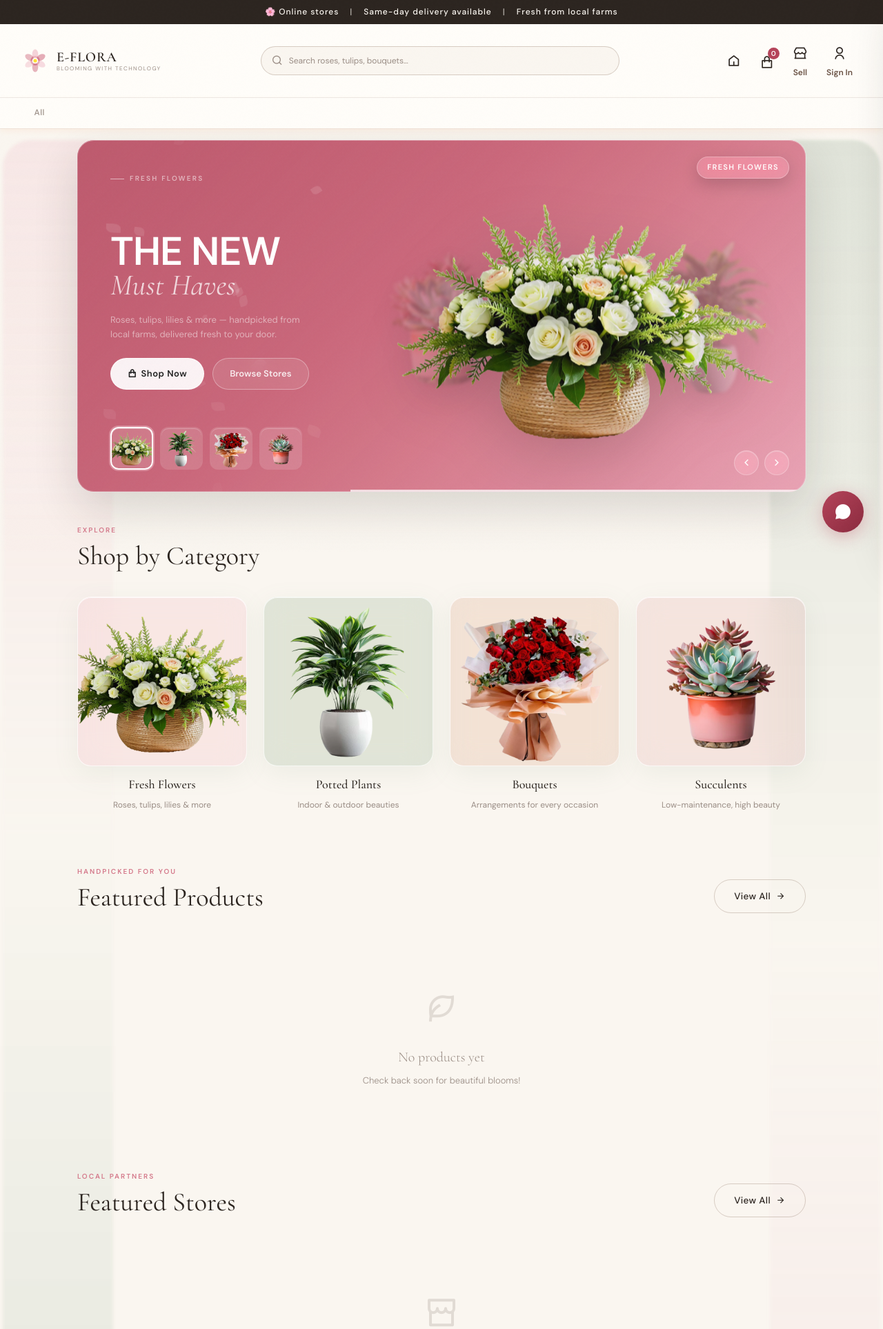
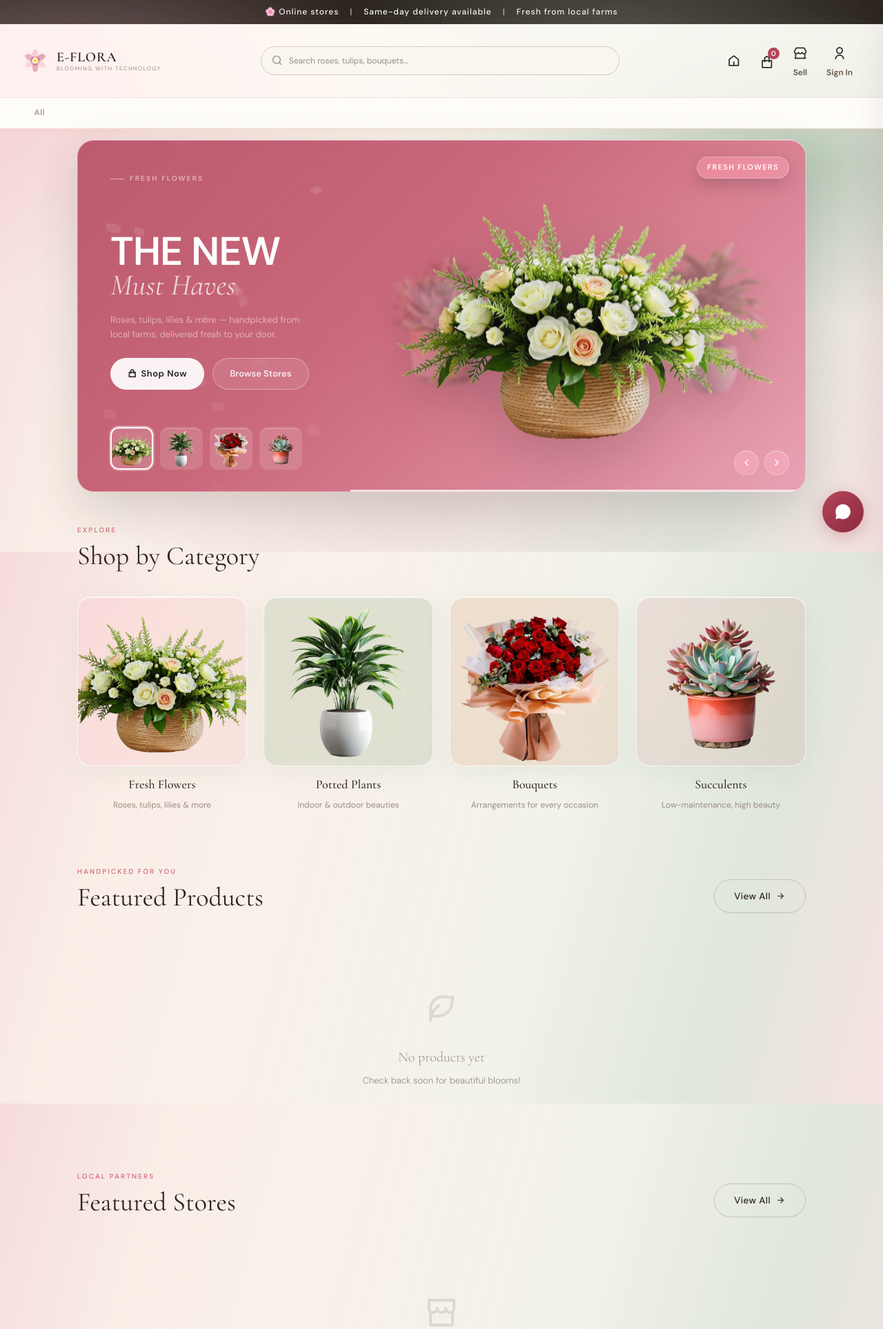
Before and after one commit to SeanGT01/eflora-system, a Flask app: page / in a window 1280 px wide. Shown: the top 1927 px of the page at 69% size. Run offline with Flask 3, Linux system fonts and the light colour scheme; some libraries are stand-ins or nearby versions; some web fonts are replaced.

Commit message:
glass UX fx

```diff
--- a/app/templates/index.html
+++ b/app/templates/index.html
@@ -5,46 +5,55 @@
 
 {% block extra_css %}
 <style>
-    /* ─── Landing atmosphere: soft side color + glass (no floral images) ─── */
+    /* ─── Landing atmosphere: full-bleed soft color (no white middle strip) ─── */
+    body:has(.landing-atmosphere) {
+        background:
+            linear-gradient(
+                105deg,
+                rgba(242, 196, 206, 0.55) 0%,
+                rgba(250, 230, 220, 0.45) 18%,
+                rgba(245, 236, 228, 0.55) 38%,
+                rgba(232, 238, 228, 0.5) 62%,
+                rgba(196, 214, 198, 0.48) 82%,
+                rgba(242, 196, 206, 0.4) 100%
+            ),
+            var(--cream);
+        background-attachment: fixed;
+    }
+
+    body:has(.landing-atmosphere)::after {
+        content: '';
+        position: fixed;
+        inset: 0;
+        pointer-events: none;
+        z-index: 0;
+        background:
+            radial-gradient(ellipse 55% 45% at 8% 20%, rgba(242, 196, 206, 0.45), transparent 70%),
+            radial-gradient(ellipse 50% 40% at 92% 30%, rgba(122, 158, 126, 0.35), transparent 70%),
+            radial-gradient(ellipse 60% 50% at 50% 85%, rgba(212, 120, 138, 0.18), transparent 65%),
+            radial-gradient(ellipse 45% 35% at 70% 10%, rgba(196, 214, 198, 0.28), transparent 70%);
+    }
+
+    body:has(.landing-atmosphere) .main-header,
+    body:has(.landing-atmosphere) .main-content,
+    body:has(.landing-atmosphere) .main-footer,
+    body:has(.landing-atmosphere) footer {
+        position: relative;
+        z-index: 1;
+    }
+
+    body:has(.landing-atmosphere) .main-header {
+        background: rgba(255, 253, 249, 0.72);
+        backdrop-filter: blur(16px) saturate(1.3);
+        -webkit-backdrop-filter: blur(16px) saturate(1.3);
+    }
+
     .landing-atmosphere {
         position: relative;
         isolation: isolate;
         max-width: 1080px;
         margin: 0 auto;
         padding: 0 clamp(0.25rem, 1.5vw, 0.75rem);
-    }
-
-    .landing-atmosphere::before,
-    .landing-atmosphere::after {
-        content: '';
-        position: absolute;
-        top: 0;
-        bottom: 0;
-        width: min(18vw, 160px);
-        pointer-events: none;
-        z-index: 0;
-        border-radius: 40px;
-        filter: blur(2px);
-    }
-
-    .landing-atmosphere::before {
-        left: calc(-1 * min(10vw, 96px));
-        background:
-            linear-gradient(180deg,
-                rgba(242, 196, 206, 0.28) 0%,
-                rgba(250, 246, 240, 0.1) 35%,
-                rgba(122, 158, 126, 0.16) 70%,
-                rgba(242, 196, 206, 0.18) 100%);
-    }
-
-    .landing-atmosphere::after {
-        right: calc(-1 * min(10vw, 96px));
-        background:
-            linear-gradient(180deg,
-                rgba(122, 158, 126, 0.2) 0%,
-                rgba(250, 246, 240, 0.1) 40%,
-                rgba(242, 196, 206, 0.22) 75%,
-                rgba(122, 158, 126, 0.14) 100%);
     }
 
     .landing-atmosphere > * {
@@ -71,18 +80,13 @@
         max-width: 1280px;
         padding-left: clamp(1.5rem, 5vw, 3.5rem);
         padding-right: clamp(1.5rem, 5vw, 3.5rem);
+        background: transparent;
     }
 
     @media (max-width: 768px) {
         .landing-atmosphere {
             max-width: 100%;
             padding: 0;
-        }
-
-        .landing-atmosphere::before,
-        .landing-atmosphere::after {
-            width: min(14vw, 72px);
-            opacity: 0.7;
         }
     }
 
```
